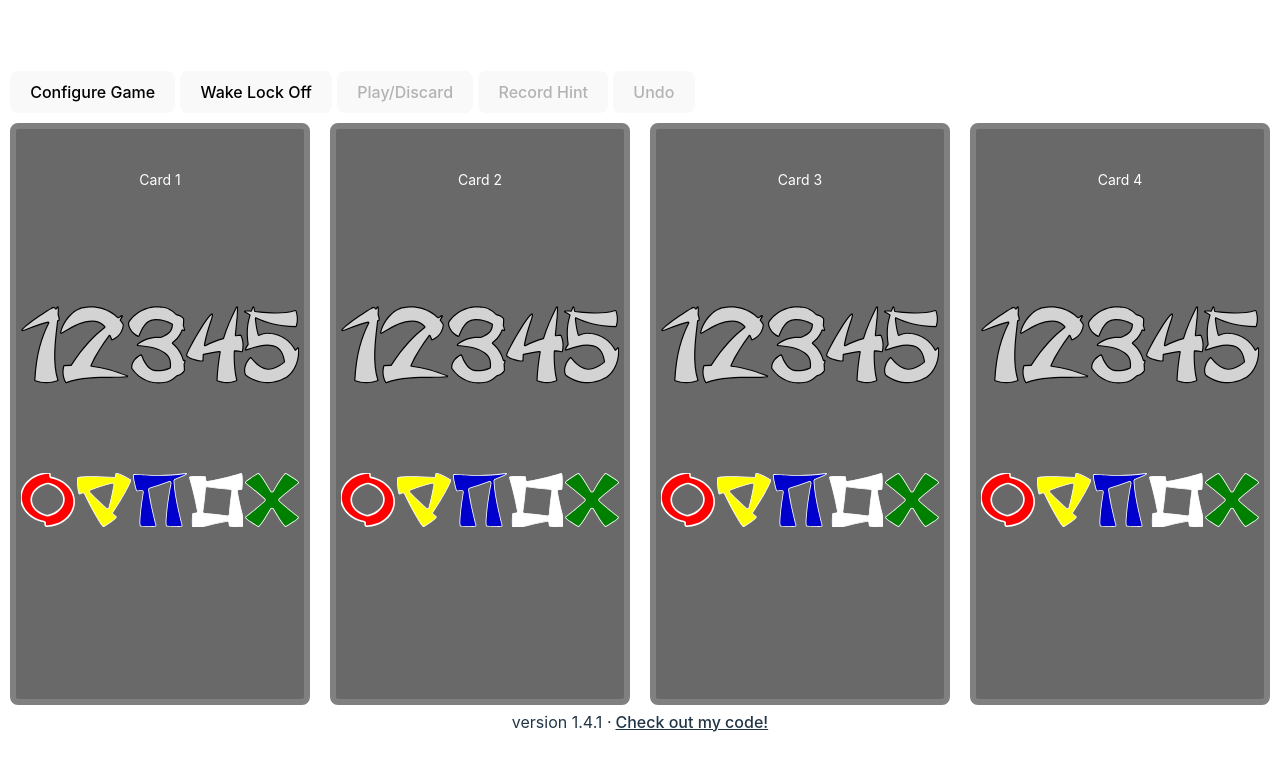
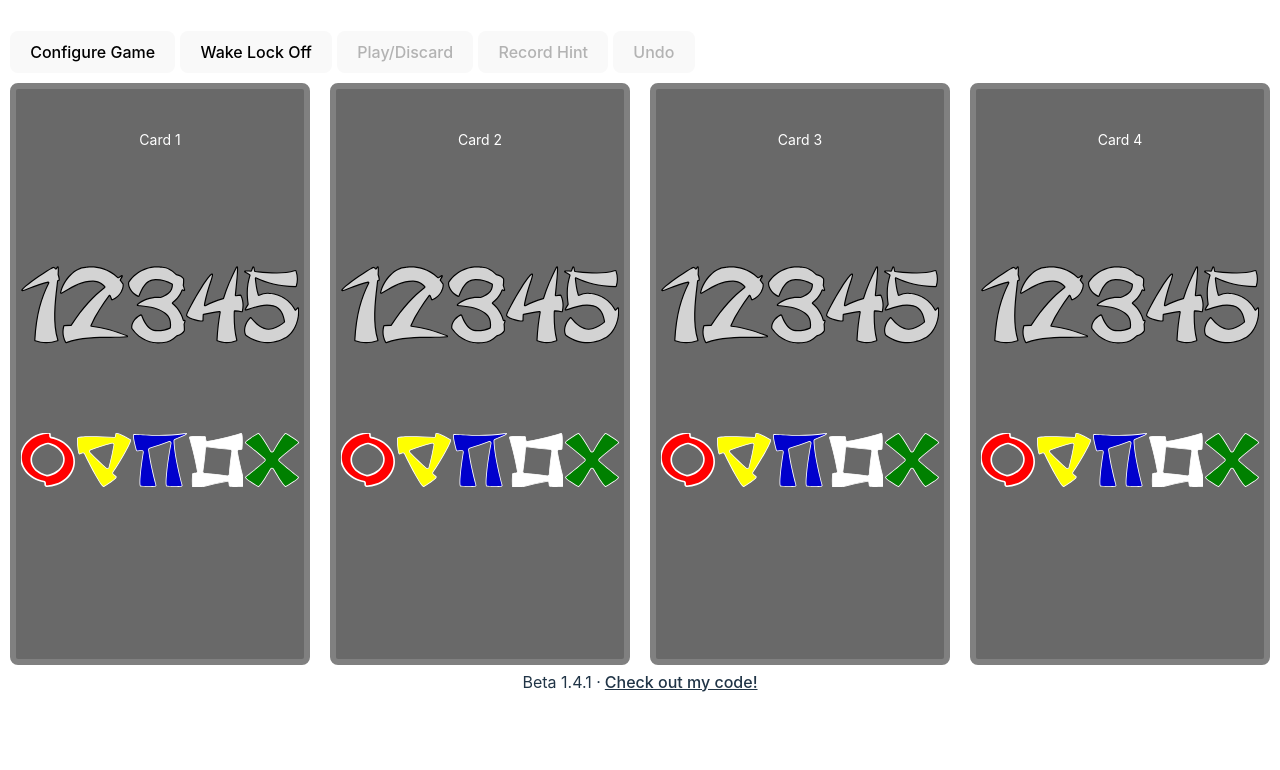
Before and after one commit to jparkhouse/hanabi-tracker, a Svelte app: page / in a window 1280 px wide. Shown: the top 770 px of the page. Built offline with nearby package versions, Linux system fonts and the light colour scheme.

Commit message:
feat: added version number to test build: fixed type error in config

```diff
--- a/index.html
+++ b/index.html
@@ -2,7 +2,7 @@
 <html lang="en">
   <head>
     <meta charset="UTF-8" />
-    <link rel="icon" type="image/svg+xml" href="/public/rainbow.svg" />
+    <link rel="icon" type="image/svg+xml" href="/rainbow.svg" />
     <base href="%VITE_BASE_URL%">
     <meta name="viewport" content="width=device-width, initial-scale=1.0" />
     <title>hanabi-tracker</title>
--- a/src/App.svelte
+++ b/src/App.svelte
@@ -8,7 +8,7 @@
   <GameControls />
   <Hand />
   <div class="bottom-text">
-    version {version} ·
+    {import.meta.env.VITE_BASE_URL === '/hanabi-tracker' ? `Version ${version}` : `Beta ${version}`} ·
     <a href="https://github.com/jparkhouse/hanabi-tracker/" target="_blank"><u>Check out my code!</u></a>
   </div>
 </main>
--- a/src/app.css
+++ b/src/app.css
@@ -34,7 +34,7 @@ body {
   display: flex;
   place-items: center;
   min-width: 320px;
-  min-height: 100vh;
+  min-height: 90vh;
 }
 
 h1 {
--- a/vite.config.ts
+++ b/vite.config.ts
@@ -3,7 +3,7 @@ import * as dotenv from 'dotenv';
 import { svelte } from "@sveltejs/vite-plugin-svelte";
 
 // Load environment variables based on the current mode
-const loadEnv = (mode) => {
+const loadEnv = (mode: string) => {
   const envPath = `.env.${mode}`;
   dotenv.config({ path: envPath });
 };
```
Also changed, not shown: 2 other files (tests, documents, lock files or other folders).
